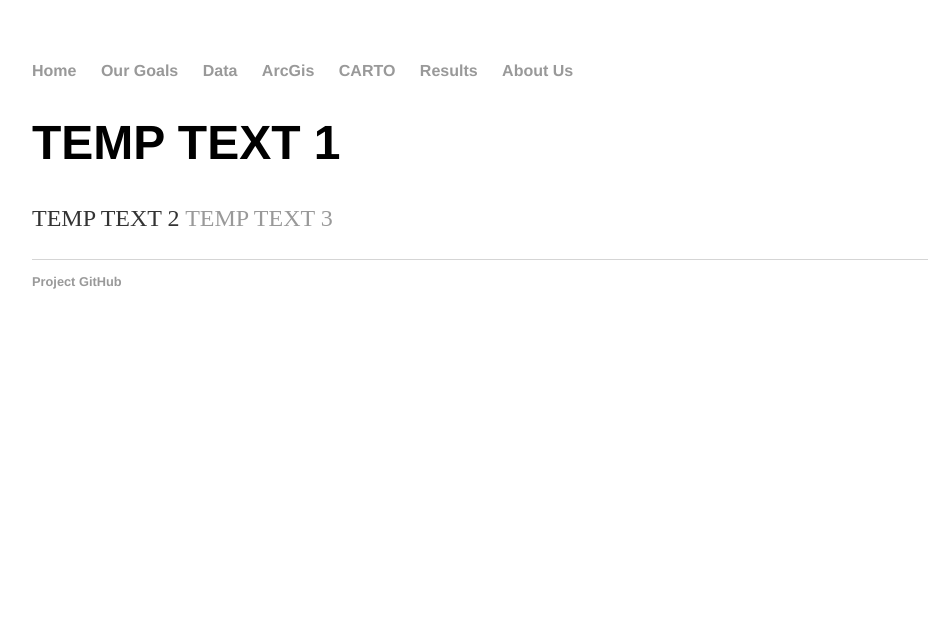
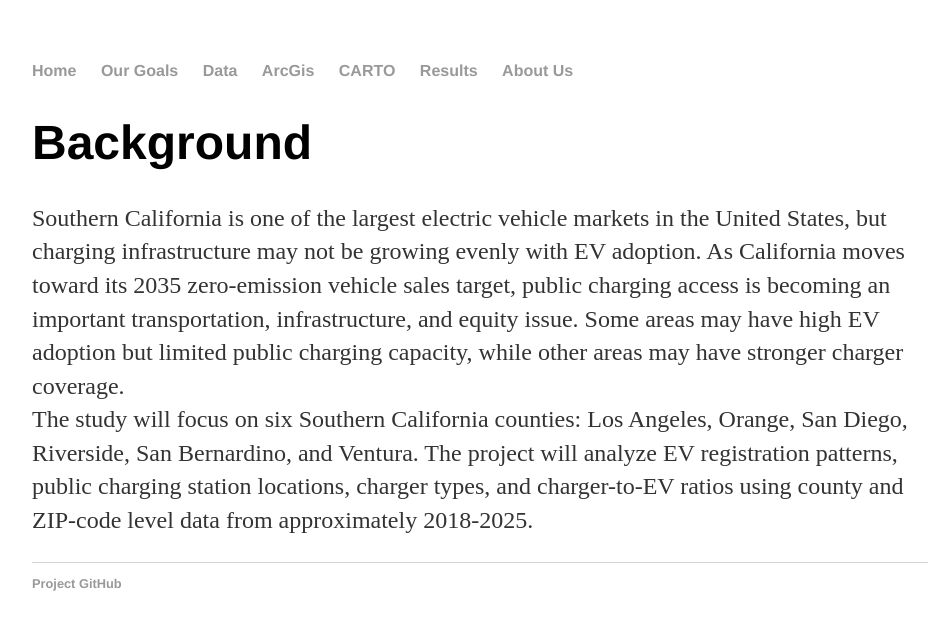
Before and after one commit to mlavance/GEOG583FinalProject, a Jekyll site: the page built from index.html, in a window 1280 px wide. Shown: the top 630 px of the page, without its empty margins (160-1098 px from the left). Built offline with Jekyll 4.4.1, drawn with Linux system fonts in a browser that asks for light colours.

Commit message:
Removing temp text

```diff
--- a/index.html
+++ b/index.html
@@ -3,7 +3,19 @@ layout: default
 title: GEOG 583 FINAL PROJECT
 ---
 
-		<div class="blurb">
-			<h1>TEMP TEXT 1</h1>
-			<p>TEMP TEXT 2 <a href="/about">TEMP TEXT 3</a></p>
-		</div>
+<div class="blurb">
+  <h1>Background</h1>
+  <p>
+    Southern California is one of the largest electric vehicle markets in the
+    United States, but charging infrastructure may not be growing evenly with EV
+    adoption. As California moves toward its 2035 zero-emission vehicle sales
+    target, public charging access is becoming an important transportation,
+    infrastructure, and equity issue. Some areas may have high EV adoption but
+    limited public charging capacity, while other areas may have stronger
+    charger coverage.<br />The study will focus on six Southern California
+    counties: Los Angeles, Orange, San Diego, Riverside, San Bernardino, and
+    Ventura. The project will analyze EV registration patterns, public charging
+    station locations, charger types, and charger-to-EV ratios using county and
+    ZIP-code level data from approximately 2018-2025.
+  </p>
+</div>
```
